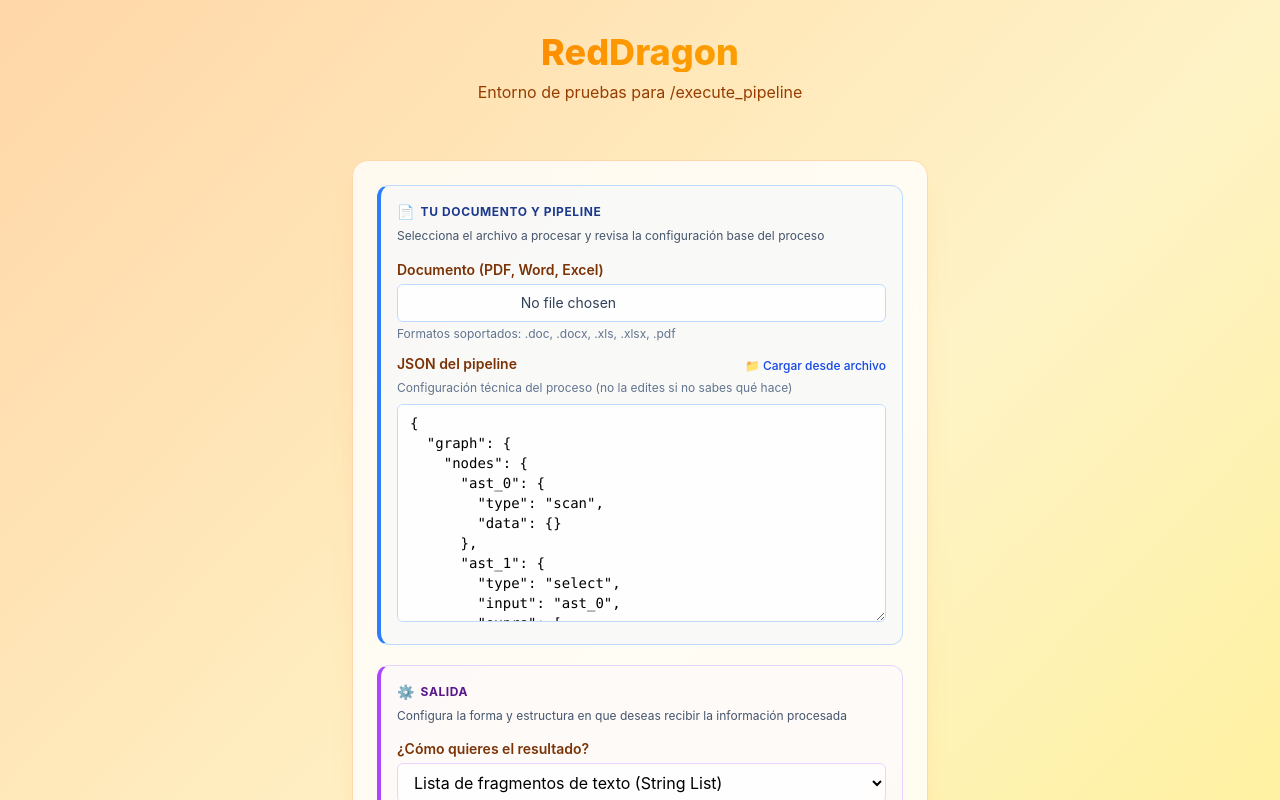
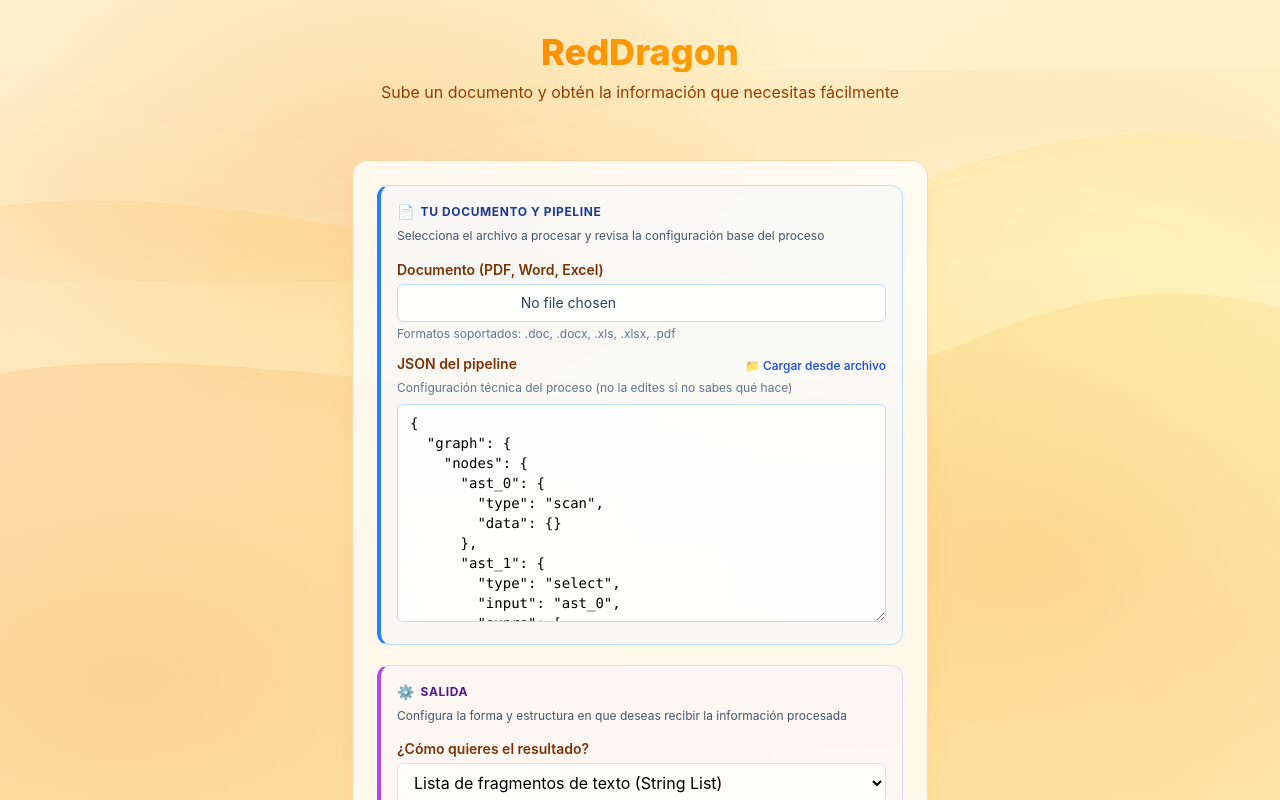
Before and after one commit to Edahi98/ByteRevParser, a React app in the folder frontend/: page / in a window 1280 px wide. Shown: the top 800 px of the page. Built offline with nearby package versions, Linux system fonts and the light colour scheme; the HTML template or start-up script is replaced by a standard one.

Commit message:
feat(frontend): add warm background illustration to test page
Replace the flat gradient with a soft warm SVG background and swap
the header subtitle (which referenced the endpoint path) for
plain-language copy.

```diff
--- a/frontend/src/components/templates/MainTemplate.jsx
+++ b/frontend/src/components/templates/MainTemplate.jsx
@@ -1,8 +1,15 @@
+import bgWarm from '../../assets/bg-warm.svg'
+
 export function MainTemplate({ header, children }) {
   return (
-    <div className="min-h-screen bg-gradient-to-br from-orange-200 via-amber-100 to-yellow-200 flex flex-col items-center px-4">
+    <div
+      className="min-h-screen bg-cover bg-center bg-no-repeat bg-fixed flex flex-col items-center px-4 relative"
+      style={{
+        backgroundImage: `linear-gradient(to bottom right, rgba(254, 243, 199, 0.3), rgba(255, 237, 213, 0.3)), url("${bgWarm}")`,
+      }}
+    >
       {header}
-      <main className="w-full flex flex-col items-center gap-4 py-6">{children}</main>
+      <main className="w-full flex flex-col items-center gap-4 py-6 z-10">{children}</main>
     </div>
   )
 }
--- a/frontend/src/pages/HomePage.jsx
+++ b/frontend/src/pages/HomePage.jsx
@@ -9,7 +9,7 @@ export function HomePage() {
 
   return (
     <MainTemplate
-      header={<Header title="RedDragon" subtitle="Entorno de pruebas para /execute_pipeline" />}
+      header={<Header title="RedDragon" subtitle="Sube un documento y obtén la información que necesitas fácilmente" />}
     >
       <PipelineForm onSubmit={execute} isLoading={isLoading} />
       <ResultPanel result={result} error={error} isLoading={isLoading} />
```
Also changed, not shown: frontend/src/assets/bg-warm.svg (added).
